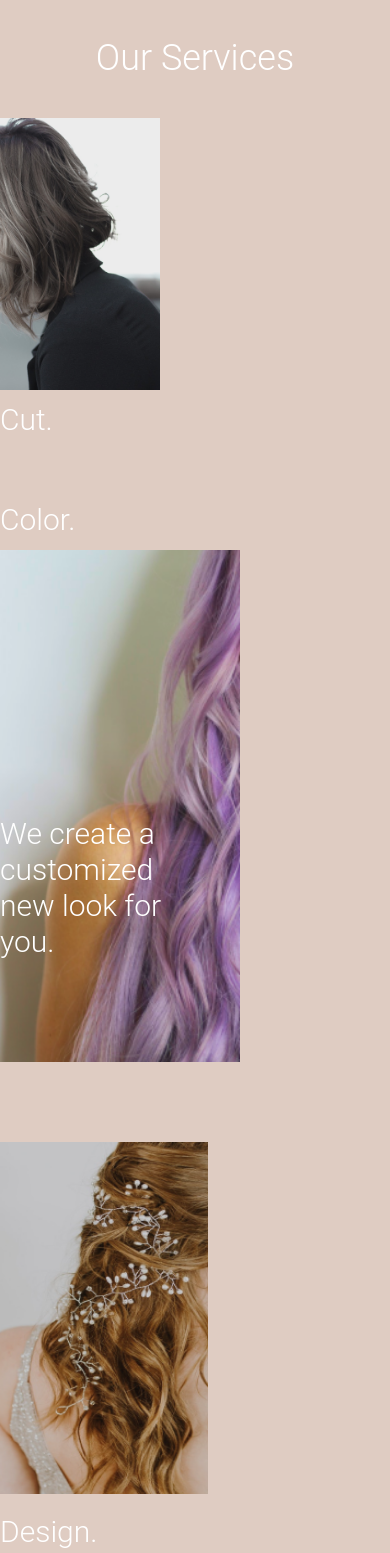
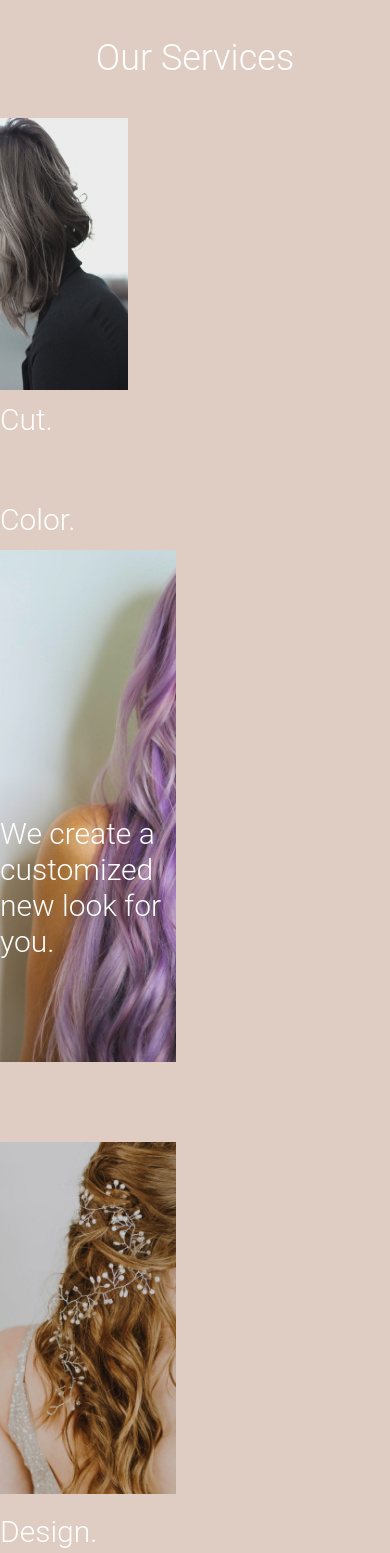
Before and after one commit to rasik-nep/Hair-Salon, a React (Vite) app: page / in a window 390 px wide. Shown: the part 1895-3448 px from the top of the page. Built offline with nearby package versions, Linux system fonts and the light colour scheme.

Commit message:
fix: responivness

```diff
--- a/src/components/Services.tsx
+++ b/src/components/Services.tsx
@@ -4,13 +4,13 @@ export default function Services() {
             <p className='text-4xl text-center text-white p-10'>Our Services</p>
             <div className='flex flex-col md:flex-row lg:gap-5 lg:w-[70%] justify-center mx-auto'>
                 <div className='w-[20%] lg:w-[30%]'>
-                    <img src="image-8.png" alt="" className="min-w-[10rem] h-[17rem]" />
+                    <img src="image-8.png" alt="" className="min-w-[8rem] lg:min-w-[10rem] h-[17rem]" />
                     <p className='text-3xl text-white py-3'>Cut.</p>
                 </div>
                 <div className='md:w-[40%] lg:p-20 '>
                     <p className='text-3xl text-white py-3 mt-10'>Color.</p>
                     <div className='flex flex-row relative w-full h-full'>
-                        <img src="image-9.png" alt="" className='z-[10] object-cover min-w-[15rem] h-[32rem] ' />
+                        <img src="image-9.png" alt="" className='z-[10] object-cover  md:min-w-[13rem] lg:min-w-[15rem] h-[32rem] ' />
                         <p className='text-3xl w-[12rem] z-[20] text-white absolute md:left-[-5rem] bottom-[20%]'>We create a customized new look for you.</p>
                         <div className='absolute bottom-[-5%] right-[10%] md:right-0'>
                             <img src="vector-5.png" alt="" className='w-[15rem] h-[17rem] hidden md:block' />
@@ -19,9 +19,9 @@ export default function Services() {
                 </div>
                 <div className='md:w-[30%]'>
                     <div className='flex flex-row relative shrink-0'>
-                        <img src="image-10.png" alt="" className='mt-[5rem] z-[10] min-w-[13rem] h-[22rem] ' />
+                        <img src="image-10.png" alt="" className='mt-[5rem] z-[10] md:min-w-[11rem] lg:min-w-[13rem] h-[22rem] ' />
                         <div className='flex flex-col'>
-                            <img src="abstract-4.png" alt="" className='hidden md:block absolute right-[-50%] lg:right-[-10%] top-[25%] lg:top-[45%] w-[15rem] h-[15rem]' />
+                            <img src="abstract-4.png" alt="" className='hidden md:block absolute right-[-50%] md:right-[-20%] lg:right-[-10%] top-[25%] lg:top-[45%] w-[15rem] h-[15rem]' />
                         </div>
                     </div>
                     <p className='text-3xl text-white py-5'>Design.</p>
--- a/src/components/WeLove.tsx
+++ b/src/components/WeLove.tsx
@@ -3,8 +3,8 @@ export default function WeLove() {
         <section className='bg-[#C5CEBD] lg:h-[1065px] w-full'>
             <div className='flex flex-col lg:flex-row '>
                 <div className='flex flex-row lg:w-[60%] relative md:mt-[10rem]'>
-                    <img src="image-5.png" alt="" className='w-full md:w-[33rem] h-[40rem] object-cover z-[10]' />
-                    <p className='text-4xl md:text-6xl absolute lg:top-[20%] lg:right-[28%] w-[24rem] text-white z-[20]'>
+                    <img src="image-5.png" alt="" className='w-full md:w-[28rem] lg:w-[33rem] h-[40rem] object-cover z-[10]' />
+                    <p className='text-4xl md:text-6xl absolute lg:top-[20%] lg:right-[28%] md:w-[24rem] text-white z-[20]'>
                         We love what we do. We are up to the task.
                     </p>
                     <p className='absolute top-[60%] right-[2%] w-[24rem] text-black'>
```
